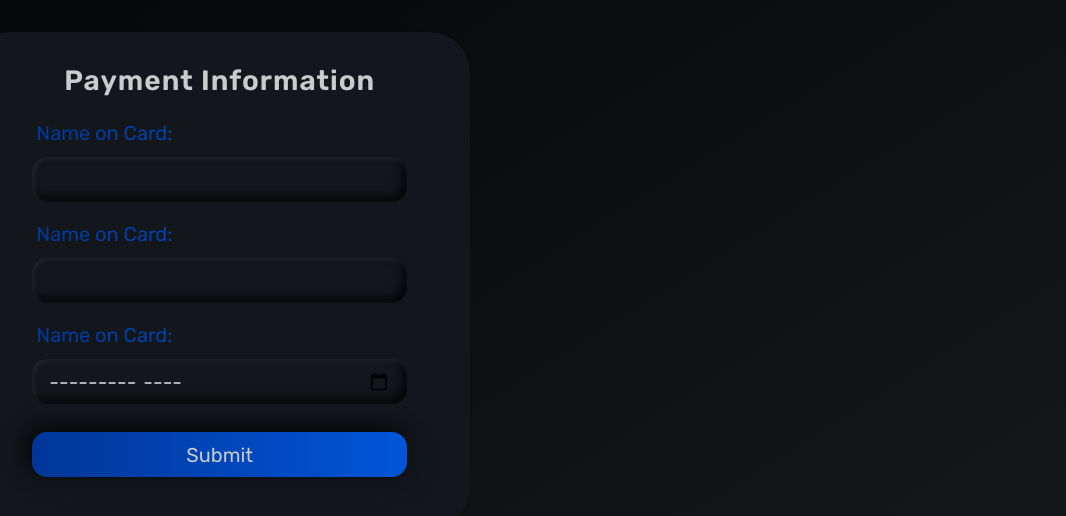
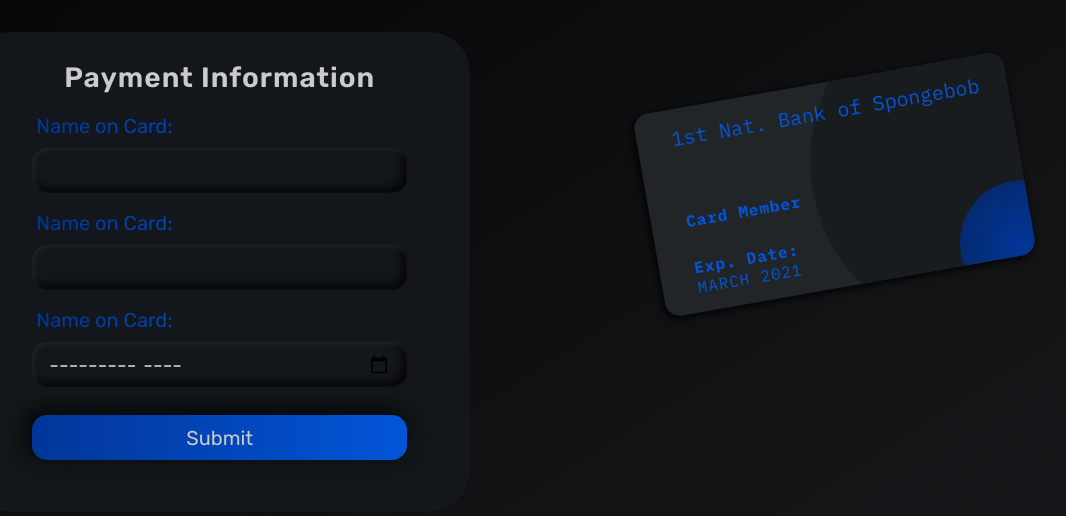
Before and after one commit to dkersten/payment-UI-react, a React (Create React App) app: page / in a window 1280 px wide. Shown: the top 516 px of the page, without its empty margins (113-1179 px from the left). Built offline with nearby package versions, Linux system fonts and the light colour scheme.

Commit message:
added card component

```diff
--- a/src/App.js
+++ b/src/App.js
@@ -1,6 +1,7 @@
 import React from 'react';
 import './App.scss';
 import Form from './components/Form';
+import Card from './components/Card';
 
 function App() {
   return (
@@ -11,7 +12,7 @@
             <Form></Form>
           </div>
           <div className="card-container">
-
+            <Card></Card>
           </div>
         </div>
       </div>
--- a/src/App.scss
+++ b/src/App.scss
@@ -16,6 +16,55 @@
 $grey-dark: #30363A;
 $grey: #585A5E;
 $grey-light: #C9CBCD;
+
+/* http://meyerweb.com/eric/tools/css/reset/
+   v2.0 | 20110126
+   License: none (public domain)
+*/
+
+html, body, div, span, applet, object, iframe,
+h1, h2, h3, h4, h5, h6, p, blockquote, pre,
+a, abbr, acronym, address, big, cite, code,
+del, dfn, em, img, ins, kbd, q, s, samp,
+small, strike, strong, sub, sup, tt, var,
+b, u, i, center,
+dl, dt, dd, ol, ul, li,
+fieldset, form, label, legend,
+table, caption, tbody, tfoot, thead, tr, th, td,
+article, aside, canvas, details, embed,
+figure, figcaption, footer, header, hgroup,
+menu, nav, output, ruby, section, summary,
+time, mark, audio, video {
+	margin: 0;
+	padding: 0;
+	border: 0;
+	font-size: 100%;
+	font: inherit;
+	vertical-align: baseline;
+}
+/* HTML5 display-role reset for older browsers */
+article, aside, details, figcaption, figure,
+footer, header, hgroup, menu, nav, section {
+	display: block;
+}
+body {
+	line-height: 1;
+}
+ol, ul {
+	list-style: none;
+}
+blockquote, q {
+	quotes: none;
+}
+blockquote:before, blockquote:after,
+q:before, q:after {
+	content: '';
+	content: none;
+}
+table {
+	border-collapse: collapse;
+	border-spacing: 0;
+}
 
 * {
 	box-sizing: border-box;
--- /dev/null
+++ b/src/components/Card.js
@@ -0,0 +1,18 @@
+import React from 'react';
+
+const Card = () => {
+    return(
+        <div className="card">
+            <h1>1st Nat. Bank of Spongebob</h1>
+            <h2 className="card-num"></h2>
+            <h3 className="member">Card Member</h3>
+            <h3 className="name"></h3>
+            <h3 className="expiration">Exp. Date:</h3>
+            <h3 className="date">March 2021</h3>
+            <div className="circle-sm"></div>
+            <div className="circle-bg"></div>
+        </div>
+    )
+}
+
+export default Card
```
